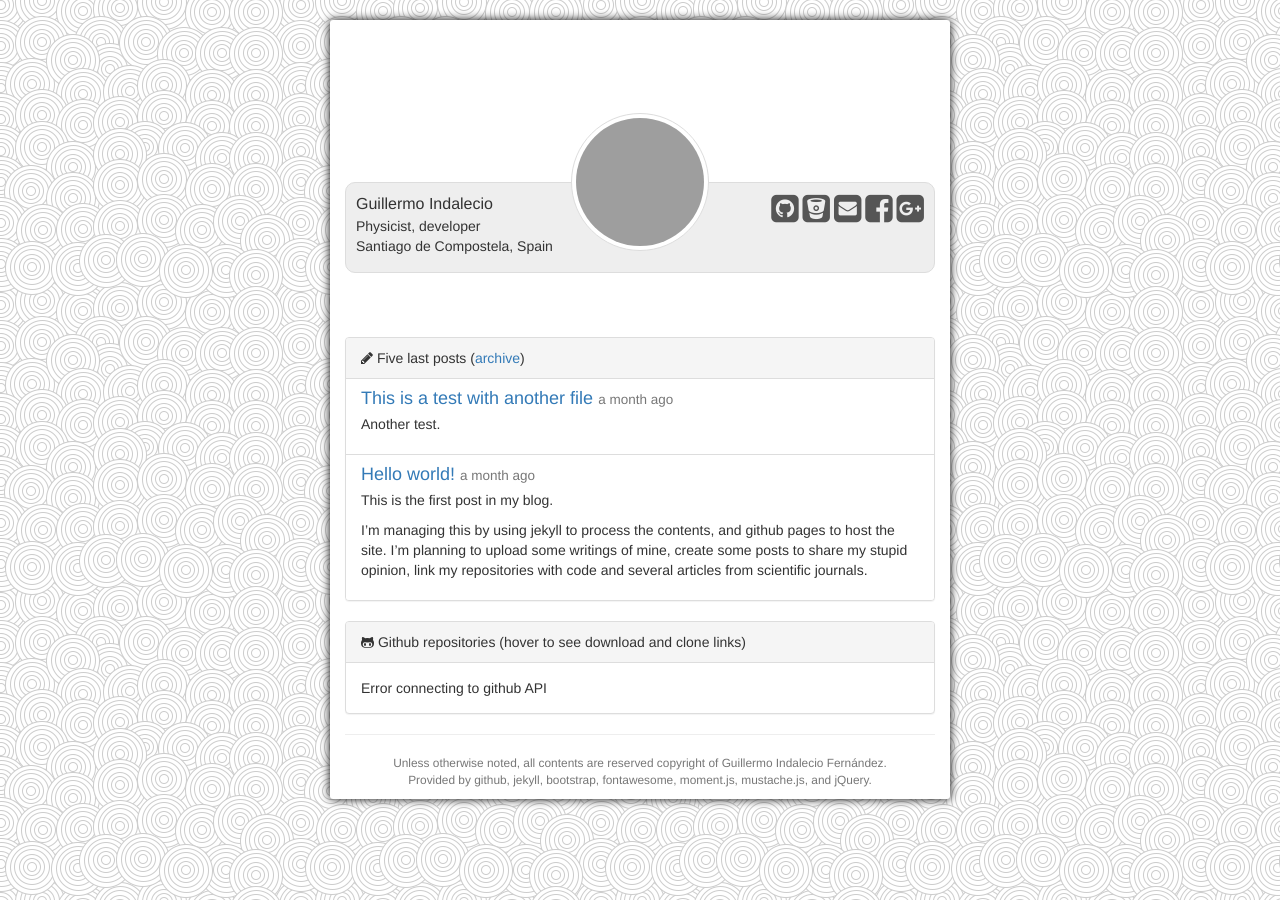
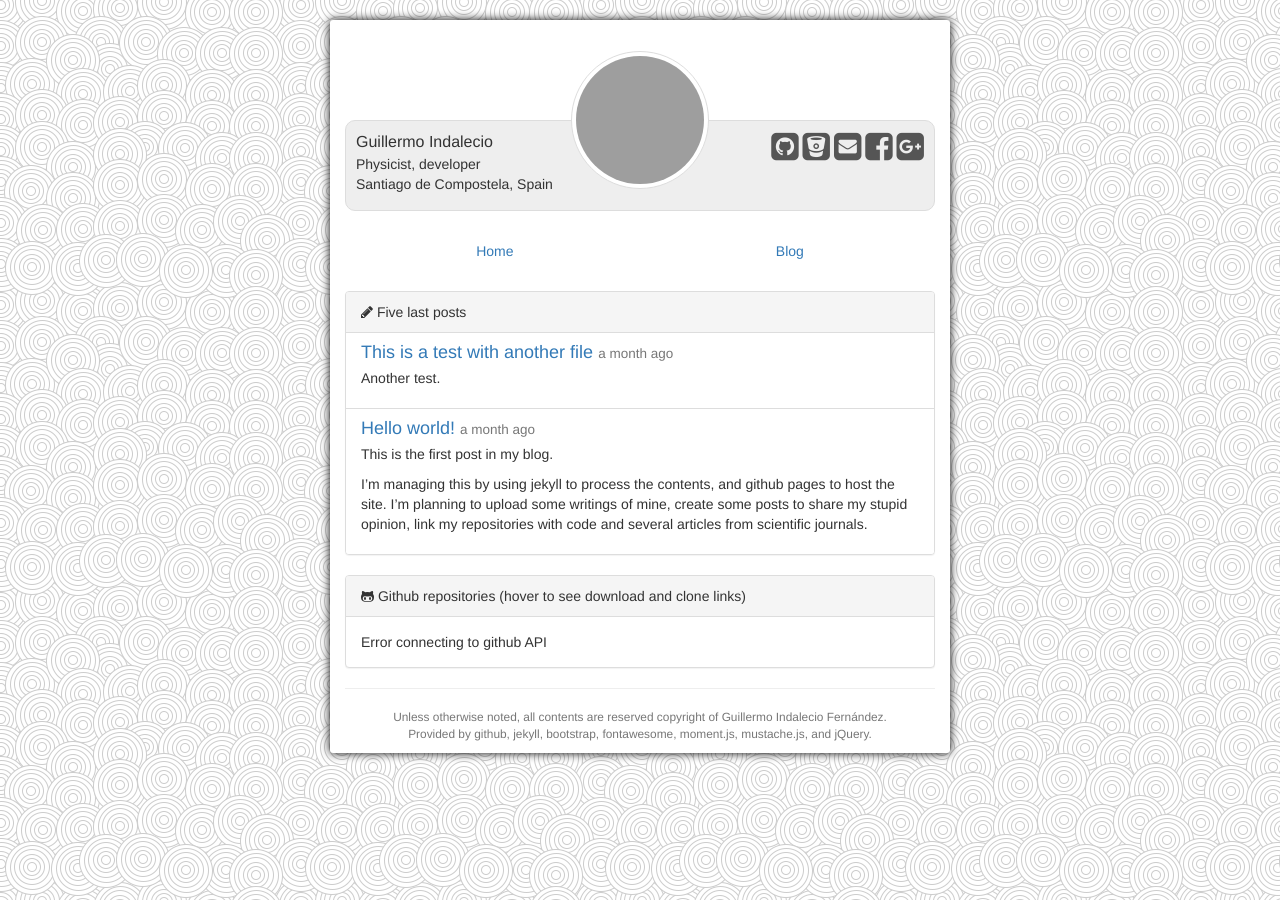
Before and after one commit to guillermobox/guillermobox.github.io, a Jekyll site: the page built from index.html, in a window 1280 px wide. Built offline with Jekyll 4.4.1, drawn with Linux system fonts in a browser that asks for light colours; nearby versions of some CDN libraries; comment, search, counter and statistics services are not loaded; grey boxes are pictures that could not be loaded.

Commit message:
Add navigation buttons/bar

```diff
--- a/_layouts/mainpage.html
+++ b/_layouts/mainpage.html
@@ -25,6 +25,10 @@ layout: wrapper
 				</div>
 			</div>
 		</div>
+		<ul style="margin-bottom:20px;" class="nav nav-pills nav-justified">
+			<li><a href="/">Home</a></li>
+			<li><a href="/blog/">Blog</a></li>
+		</ul>
 	</div>
 	<div class="visible-xs">
 		<div class="subcontent" style="padding-top: 5%;text-align:center;margin-top: 5%;">
--- a/_layouts/post.html
+++ b/_layouts/post.html
@@ -8,7 +8,6 @@ layout: internal
 	<li class="active">{{page.date | date: "%Y-%m-%d"}}</li>
 </ol>
 
-<!--
 <nav>
 	<ul class="pager">
 		{% if page.previous %} <li class="previous"> {% else %} <li class="previous disabled"> {% endif %}
@@ -18,7 +17,6 @@ layout: internal
 		<a href="{{page.next.url}}">{{page.next.title}} <span aria-hidden="true">&rarr;</span></a></li>
 	</ul>
 </nav>
--->
 
 <div class="post" style="font-size:larger;">
 	<div class="page-header">
--- a/_layouts/wrapper.html
+++ b/_layouts/wrapper.html
@@ -14,6 +14,7 @@
 <script type="text/javascript" src="https://cdnjs.cloudflare.com/ajax/libs/mustache.js/0.8.1/mustache.min.js"></script>
 <script type="text/javascript" src="https://cdnjs.cloudflare.com/ajax/libs/moment.js/2.9.0/moment.min.js"></script>
 <script type="text/javascript" src="https://cdnjs.cloudflare.com/ajax/libs/jquery/2.1.3/jquery.min.js"></script>
+<script type="text/javascript" src="https://cdnjs.cloudflare.com/ajax/libs/twitter-bootstrap/3.3.2/js/bootstrap.min.js"></script>
 <script type="text/javascript" src="/resources/script.js"> </script>
 
 <script src="https://apis.google.com/js/platform.js" async defer></script>
@@ -35,6 +36,30 @@ window.twttr=(function(d,s,id){var
 <title>{{page.title}}</title>
 </head>
 <body>
+<div class="visible-xs">
+	<nav class="navbar navbar-default">
+		<div class="container-fluid">
+			<div class="navbar-header">
+				<button tyle="button" class="navbar-toggle collapsed" data-toggle="collapse" data-target="#navigationbar">
+					<span class="icon-bar"></span>
+					<span class="icon-bar"></span>
+					<span class="icon-bar"></span>
+				</button>
+				<a style="position:absolute;left:50%;top:4px;" href="/">
+					<div style="position:relative;left:-50%;">
+						<img src="http://www.gravatar.com/avatar/{{site.author.gravatar}}.png?s=128&d=mm" style="width:44px;" title="That's me!" class="img-circle img-thumbnail" />
+					</div>
+				</a>
+			</div>
+			<div class="collapse navbar-collapse" id="navigationbar">
+				<ul class="nav navbar-nav">
+					<li><a href="/">Home</a></li>
+					<li><a href="/blog/">Blog</a></li>
+				</ul>
+			</div>
+		</div>
+	</nav>
+</div>
 
 {{ content }}
 
--- a/index.html
+++ b/index.html
@@ -4,7 +4,7 @@ layout: mainpage
 
 <div class="panel panel-default">
 	<div class="panel-heading">
-		<i class="fa fa-pencil"></i> Five last posts (<a href="/blog/">archive</a>)
+		<i class="fa fa-pencil"></i> Five last posts
 	</div>
 
 	<ul class="list-group">
--- a/resources/base.css
+++ b/resources/base.css
@@ -1,7 +1,7 @@
 ---
 ---
 .thumb-header {
-    margin-top: 162px;
+    margin-top: 80px;
 }
 .subcontent {
     background-color: #eee;
@@ -9,7 +9,7 @@
     padding: 10px;
     padding-top: 79px;
     border-radius: 10px;
-    margin: 0px auto 64px auto;
+    margin: 0px auto 20px auto;
     position:relative;
 }
 .gravatar {
@@ -58,6 +58,10 @@
     margin: 0px 5px;
 }
 
+div.container{
+	padding-top: 20px;
+}
+
 @media (min-width:768px) {
 div.container {
 	width: 620px;
@@ -66,7 +70,6 @@ div.container {
 
 body {
 	background-image: url(/resources/background.png);
-	//font-family: "Nimbus Sans L", "Helvetica Neue", "Helvetica", "sans-serif";
 }
 
 html {
@@ -87,3 +90,10 @@ div.container {
 #navhead>li>a {
 	padding: 0px;
 }
+
+li.next > a, li.previous > a {
+	max-width: 45%;
+	text-overflow: ellipsis;
+	white-space: nowrap;
+	overflow: hidden;
+}
```
Also changed, not shown: _layouts/internal.html (+7 -22 lines).
